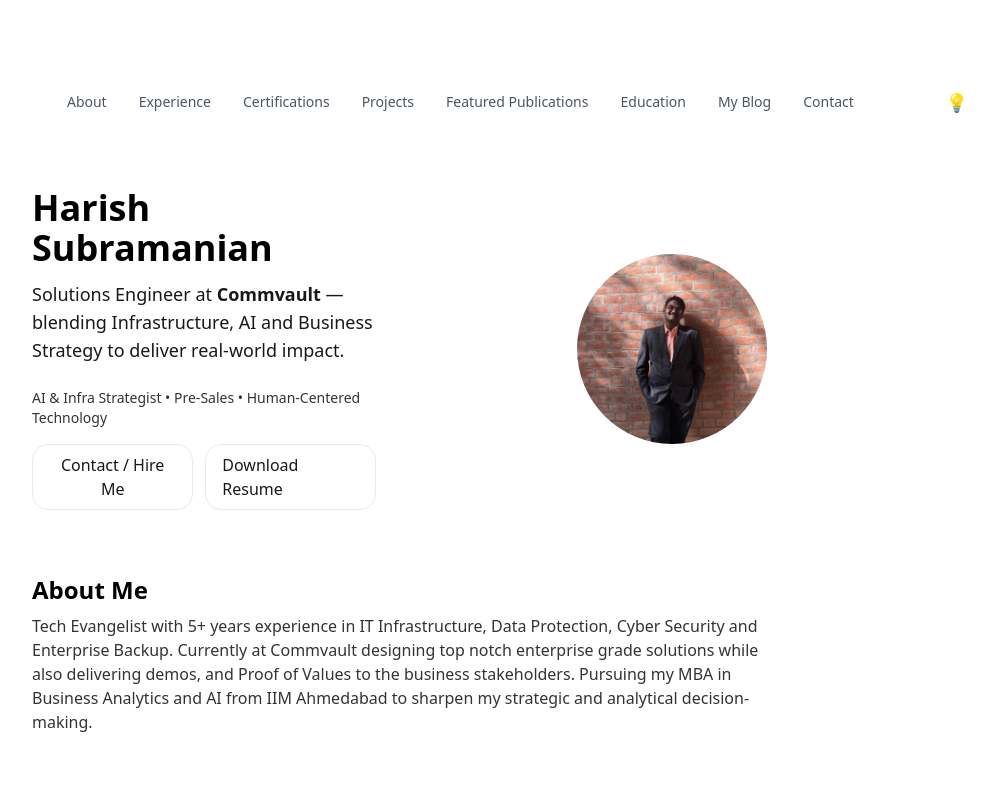
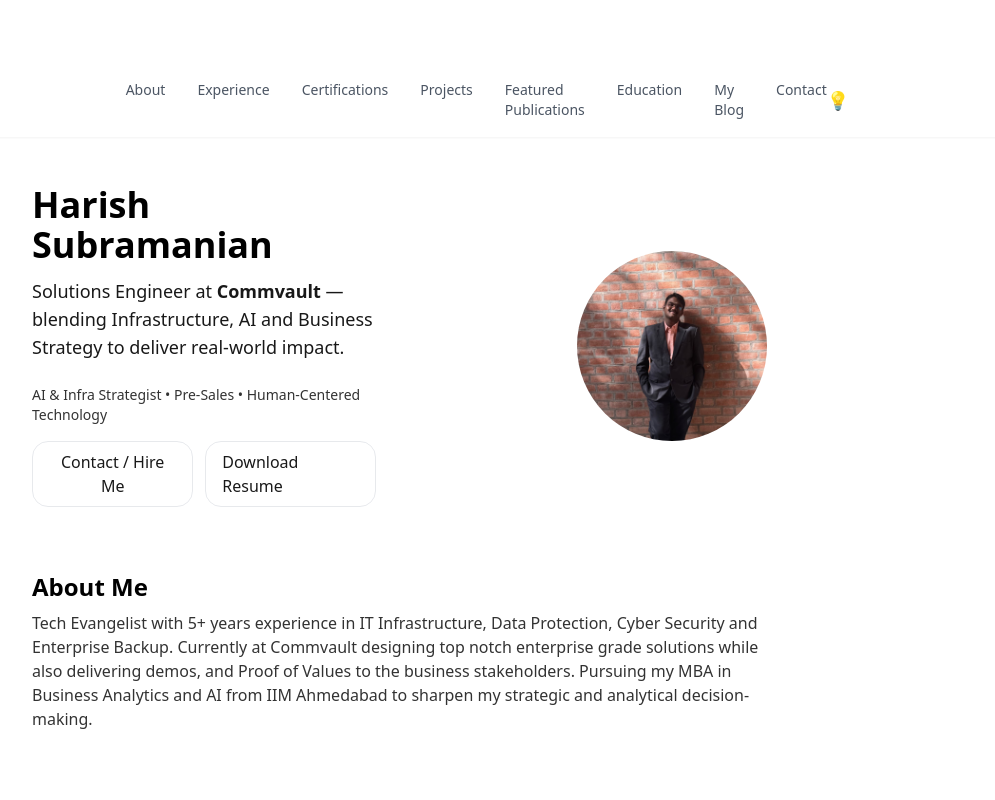
Before and after one commit to HarishS99/harish-portfolio, a Next.js app: page / in a window 1280 px wide. Shown: the top 800 px of the page, without its empty margins (240-1235 px from the left). Built offline with nearby package versions, Linux system fonts and the light colour scheme.

Commit message:
Update Navbar.tsx

```diff
--- a/app/(site)/components/Navbar.tsx
+++ b/app/(site)/components/Navbar.tsx
@@ -37,11 +37,9 @@ export default function Navbar() {
   return (
     <>
       {!menuOpen && (
-        <nav
-          className={`flex items-center justify-between px-8 sticky top-0 z-[200] transition-all duration-300
-            ${scrolled ? "py-3 backdrop-blur-lg bg-white/70 dark:bg-black/60 shadow-sm" : "py-6 bg-transparent"}
-          `}
-        >
+        <nav className="w-full sticky top-0 z-[200] backdrop-blur-lg bg-white/80 dark:bg-black/80 border-b border-white/10 dark:border-white/10 shadow-sm transition-all duration-300">
+        <div className="max-w-3xl mx-auto flex items-center justify-between py-4 px-4">
+
           {/* Brand name only visible AFTER scroll OR on Blog */}
           <Link href="/" className={`text-sm font-semibold transition-all duration-300
             ${scrolled || isBlogPage ? "opacity-100 translate-y-0" : "opacity-0 translate-y-2 pointer-events-none"}
@@ -78,6 +76,7 @@ export default function Navbar() {
               ☰
             </button>
           </div>
+          </div>
         </nav>
       )}
 
```
